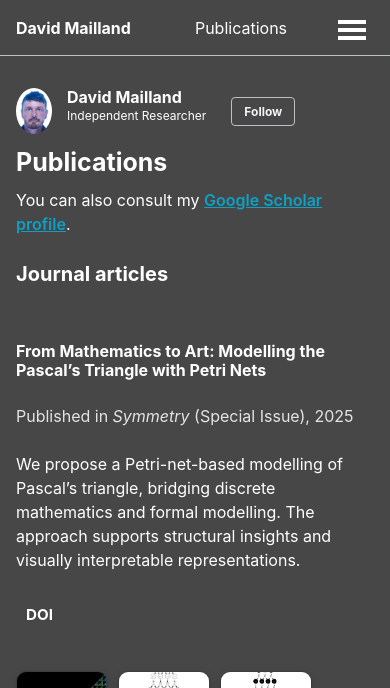
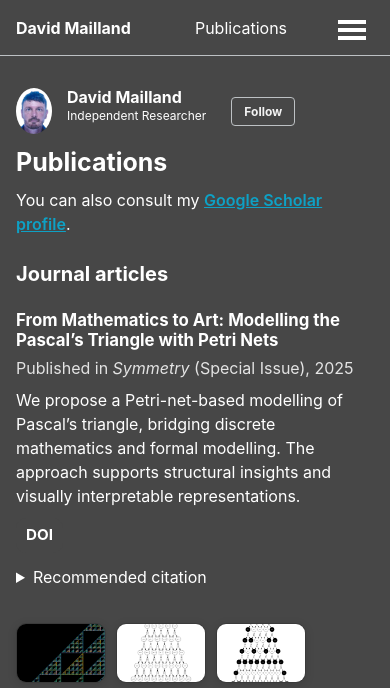
Before and after one commit to davidmailland/davidmailland.github.io, a Jekyll site: the page built from _publications/index.html, in a window 390 px wide and 1400 px high, cut to the strip 0-688 px from the top of the window. Built offline with Jekyll 4.4.1, drawn with Linux system fonts in a browser that asks for light colours; some web fonts are replaced; a script bundle is joined from its source files by our own code; library files that are not in the unit come from our copies; a style sheet for code colours, icons or effects is not loaded.

Commit message:
Update index.html

```diff
--- a/_publications/index.html
+++ b/_publications/index.html
@@ -7,8 +7,13 @@
 <style>
 .pub-card{
   position: relative;
-  padding: 14px 0 18px 0;
+  padding: 14px 0 58px 0; /* reserve de la place en bas pour les thumbs */
   border-bottom: 1px solid rgba(0,0,0,.12);
+}
+
+/* Optionnel : si ton texte va très à droite, réserve aussi de la place */
+.pub-card .pub-meta{
+  padding-right: 320px; /* évite que le texte passe sous les thumbs */
 }
 
 .pub-thumbs{
@@ -19,23 +24,31 @@
   gap: 10px;
 }
 
-.pub-thumbs a img{
-  width: 92px;            /* taille thumbnail */
-  height: 92px;
+.pub-thumbs a{
+  display:block;
+  line-height:0;
+}
+
+.pub-thumbs img{
+  width: 90px;
+  height: 60px;          /* rectangles comme sur ton croquis */
   object-fit: cover;
   border-radius: 10px;
+  border: 1px solid rgba(0,0,0,.18);
   box-shadow: 0 2px 10px rgba(0,0,0,.12);
-  border: 1px solid rgba(0,0,0,.15);
 }
 
-@media (max-width: 720px){
+/* Responsive : sur mobile, on repasse sous le texte */
+@media (max-width: 820px){
+  .pub-card .pub-meta{ padding-right: 0; }
+  .pub-card{ padding-bottom: 14px; }
   .pub-thumbs{
-    position: static;     /* sur mobile, ça repasse sous le texte */
+    position: static;
     margin-top: 10px;
-    justify-content: flex-start;
   }
 }
 </style>
+
 
 <style>
 .pubs-intro{margin:0 0 18px 0;}
@@ -88,9 +101,60 @@
 <div class="pub-section">
   <h2>Journal articles</h2>
 
+<!-- ===== Pascal (Symmetry, 2025) ===== -->
+<style>
+  .pub-card{
+    position: relative;
+    padding: 14px 0 58px 0; /* reserve room for thumbnails */
+    border-bottom: 1px solid rgba(0,0,0,.12);
+  }
+  .pub-card .pub-meta{
+    padding-right: 320px; /* avoid text under thumbs */
+  }
+  .pub-venue{ margin: 0 0 8px 0; opacity: .85; }
+  .pub-abstract{ margin: 0 0 10px 0; }
+  .pub-links{ margin: 0 0 8px 0; }
+  .pub-links .btn{
+    display:inline-block;
+    padding:6px 10px;
+    border:1px solid rgba(0,0,0,.20);
+    border-radius:10px;
+    text-decoration:none;
+    margin-right:6px;
+    font-size:0.95em;
+  }
+
+  .pub-thumbs{
+    position: absolute;
+    right: 0;
+    bottom: 12px;
+    display: flex;
+    gap: 10px;
+  }
+  .pub-thumbs a{ display:block; line-height:0; }
+  .pub-thumbs img{
+    width: 90px;
+    height: 60px;          /* rectangle thumbs */
+    object-fit: cover;
+    border-radius: 10px;
+    border: 1px solid rgba(0,0,0,.18);
+    box-shadow: 0 2px 10px rgba(0,0,0,.12);
+  }
+
+  @media (max-width: 820px){
+    .pub-card .pub-meta{ padding-right: 0; }
+    .pub-card{ padding-bottom: 14px; }
+    .pub-thumbs{
+      position: static;
+      margin-top: 10px;
+      justify-content: flex-start;
+    }
+  }
+</style>
+
 <article class="pub-card">
+  <div class="pub-meta">
     <h3>From Mathematics to Art: Modelling the Pascal’s Triangle with Petri Nets</h3>
-
     <p class="pub-venue">Published in <em>Symmetry</em> (Special Issue), 2025</p>
 
     <p class="pub-abstract">
@@ -100,21 +164,35 @@
 
     <p class="pub-links">
       <a class="btn" href="https://doi.org/10.3390/sym17122181" target="_blank" rel="noopener">DOI</a>
+      <!-- If you host the PDF, uncomment:
+      <a class="btn" href="/files/symmetry_pascal_2025.pdf" target="_blank" rel="noopener">PDF</a>
+      -->
     </p>
 
-  <!-- 3 thumbnails en bas à droite -->
+    <details>
+      <summary>Recommended citation</summary>
+      <p>
+        Mailland, D.; Grobelna, I. (2025).
+        <em>From Mathematics to Art: Modelling the Pascal's Triangle with Petri Nets</em>.
+        Symmetry, 17(12), 2181. DOI: 10.3390/sym17122181
+      </p>
+    </details>
+  </div>
+
+  <!-- 3 thumbnails (bottom-right) -->
   <div class="pub-thumbs" aria-label="Pascal figures">
-    <a href="/images/Pascal3.png" target="_blank" rel="noopener" title="Fractal view">
-      <img src="/images/papers/Pascal3.png" alt="Pascal fractal figure" loading="lazy">
+    <a href="/images/papers/pascal3.png" target="_blank" rel="noopener" title="Fractal view">
+      <img src="/images/papers/pascal3.png" alt="Pascal fractal figure" loading="lazy">
     </a>
-    <a href="/images/Pascal1.png" target="_blank" rel="noopener" title="Petri net structure">
-      <img src="/images/papers/Pascal1.png" alt="Pascal Petri net structure" loading="lazy">
+    <a href="/images/papers/pascal1.png" target="_blank" rel="noopener" title="Petri net structure">
+      <img src="/images/papers/pascal1.png" alt="Pascal Petri net structure" loading="lazy">
     </a>
-    <a href="/images/Pascal2.png" target="_blank" rel="noopener" title="Parity marking">
-      <img src="/images/papers/Pascal2.png" alt="Pascal parity marking" loading="lazy">
+    <a href="/images/papers/pascal2.png" target="_blank" rel="noopener" title="Parity marking">
+      <img src="/images/papers/pascal2.png" alt="Pascal parity marking" loading="lazy">
     </a>
   </div>
 </article>
+
 
 
 
```
Lines whose indentation alone changed are shown as unchanged.
